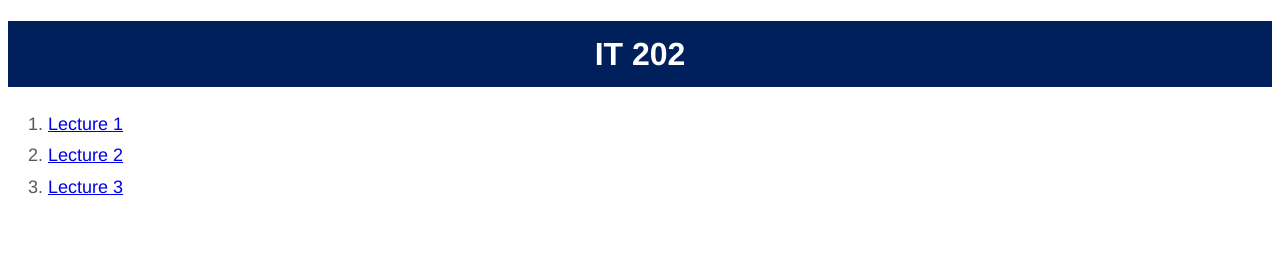
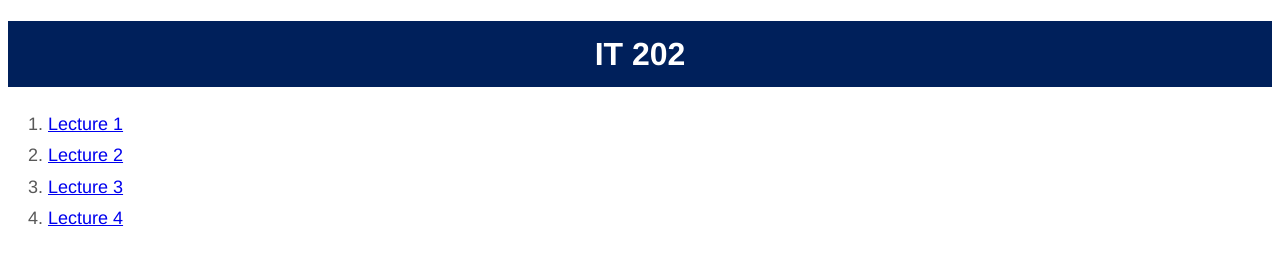
Before and after one commit to heymrhayes/it202_spring_2017, a website: page lectures/index.html in a window 1280 px wide. Drawn offline with Linux system fonts and the light colour scheme.

Commit message:
lecture page

```diff
--- a/lectures/index.html
+++ b/lectures/index.html
@@ -9,7 +9,7 @@
         <ol id='listLectures'></ol>
 
         <script>
-            var maxLectureNumber = 3;
+            var maxLectureNumber = 4;
             var list = document.getElementById("listLectures");
             var li, a, node;
             for (var i=1; i<= maxLectureNumber; i++) {
```
